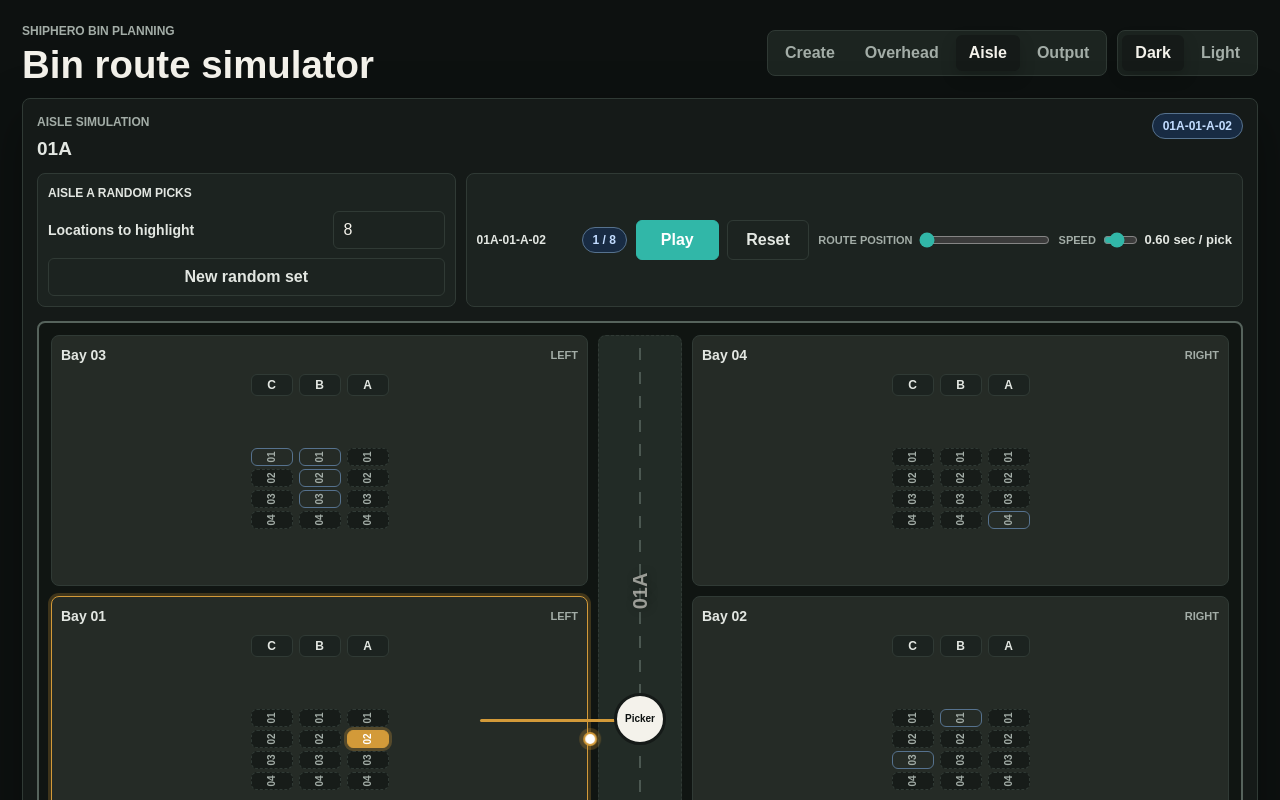
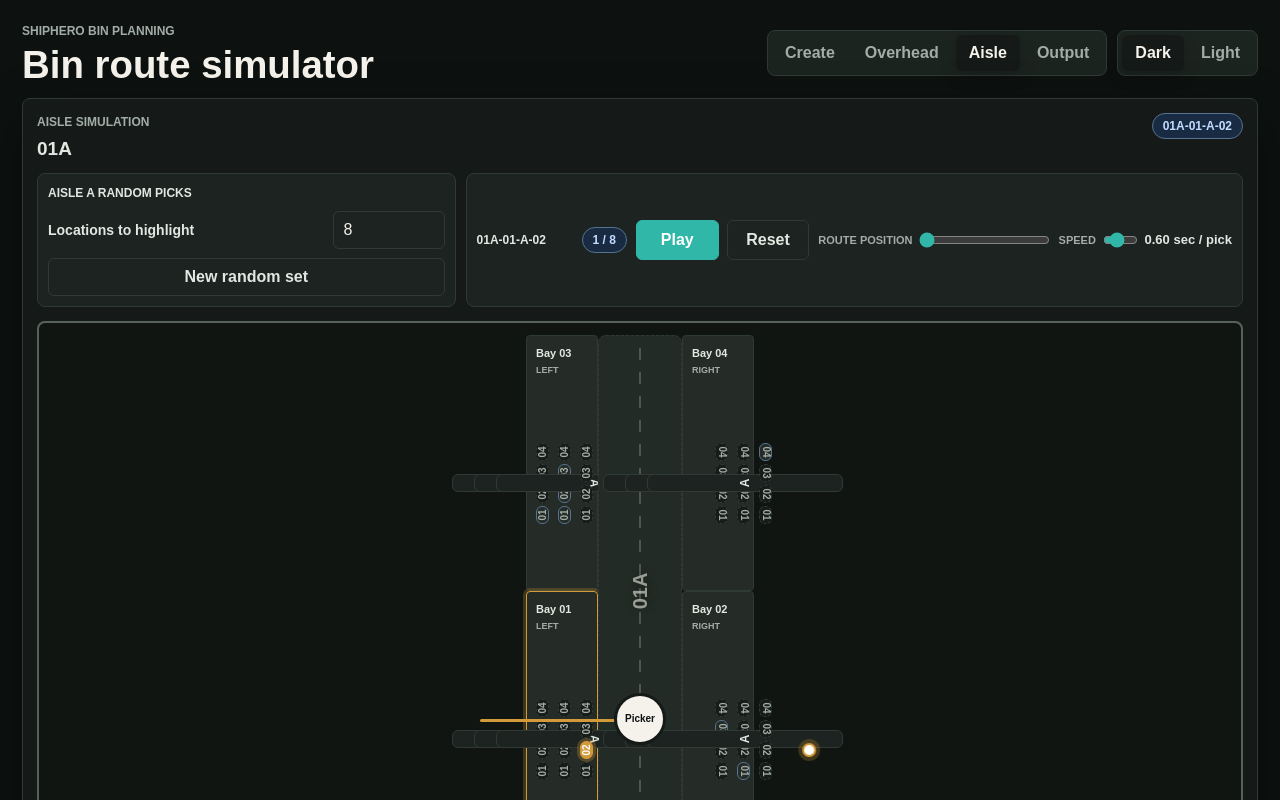
Before and after one commit to mostafa-azimi/bin_location_simulator, a Next.js app: page / in a window 1280 px wide. Both pictures are taken after a click on the button "Aisle". Shown: the top 800 px of the page. Built offline with nearby package versions, Linux system fonts and the light colour scheme.

Commit message:
Refine bay layout scaling

```diff
--- a/app/globals.css
+++ b/app/globals.css
@@ -406,7 +406,7 @@ button:disabled {
 .simulation-controls {
   display: grid;
   gap: 10px;
-  grid-template-columns: minmax(220px, 0.55fr) minmax(520px, 1.45fr);
+  grid-template-columns: minmax(190px, 0.45fr) minmax(190px, 0.45fr) minmax(520px, 1.4fr);
   margin-bottom: 12px;
   overflow-x: auto;
   padding-bottom: 2px;
@@ -432,6 +432,10 @@ button:disabled {
 
 .random-picks-panel {
   min-width: 270px;
+}
+
+.zoom-panel {
+  min-width: 190px;
 }
 
 .playback-panel {
@@ -469,17 +473,27 @@ button:disabled {
 }
 
 .warehouse-scroll {
-  max-height: calc(100vh - 360px);
-  overflow: auto;
+  align-items: flex-start;
+  display: flex;
+  height: min(620px, calc(100vh - 350px));
+  justify-content: center;
+  min-height: 300px;
+  overflow: hidden;
   padding-bottom: 0;
+}
+
+.warehouse-zoom-surface {
+  transform: scale(var(--layout-scale, 1));
+  transform-origin: top center;
 }
 
 .warehouse-outline {
   background: var(--warehouse-shell);
   border: 2px solid var(--line-strong);
   border-radius: 8px;
-  min-width: 760px;
-  padding: 12px;
+  min-width: 0;
+  padding: 10px;
+  width: max-content;
 }
 
 .zone-layout {
@@ -510,16 +524,17 @@ button:disabled {
 .route-grid {
   align-items: stretch;
   display: grid;
-  gap: 8px;
+  gap: 0;
+  justify-content: center;
 }
 
 .warehouse-aisle {
-  background: var(--warehouse);
-  border: 1px solid var(--line);
-  border-radius: 8px;
+  background: transparent;
+  border: 0;
+  border-radius: 0;
   display: grid;
-  gap: 8px;
-  padding: 8px;
+  gap: 0;
+  padding: 0;
 }
 
 .route-aisle {
@@ -559,6 +574,7 @@ button:disabled {
 
 .continuous-route-stack {
   grid-template-columns: 42px 32px 42px;
+  gap: 6px 0;
   justify-content: center;
   position: relative;
 }
@@ -567,12 +583,12 @@ button:disabled {
   align-items: center;
   background: var(--bay-bg);
   border: 1px solid var(--line);
-  border-radius: 6px;
+  border-radius: 3px;
   color: var(--ink-soft);
   display: flex;
   justify-content: center;
   min-height: 72px;
-  min-width: 38px;
+  min-width: 42px;
   padding: 5px 3px;
   text-align: center;
   transition: background 160ms ease, border-color 160ms ease, color 160ms ease;
@@ -707,9 +723,10 @@ button:disabled {
   border: 2px solid var(--line-strong);
   border-radius: 8px;
   display: grid;
-  gap: 10px;
-  grid-template-columns: minmax(210px, 1fr) 84px minmax(210px, 1fr);
+  gap: 0;
+  grid-template-columns: 72px 84px 72px;
   grid-template-rows: repeat(2, minmax(170px, 1fr));
+  justify-content: center;
   min-height: clamp(410px, calc(100vh - 260px), 570px);
   overflow: hidden;
   padding: 12px;
@@ -782,11 +799,11 @@ button:disabled {
   --pick-travel: clamp(92px, 17vw, 230px);
   background: var(--slot-bg);
   border: 1px solid var(--line);
-  border-radius: 8px;
+  border-radius: 4px;
   display: grid;
   gap: 8px;
   grid-template-rows: auto minmax(0, 1fr);
-  min-width: 220px;
+  min-width: 0;
   padding: 9px;
 }
 
@@ -803,10 +820,20 @@ button:disabled {
   min-width: 0;
 }
 
+.aisle-demo-rack .rack-title {
+  align-items: flex-start;
+  flex-direction: column;
+  gap: 2px;
+}
+
 .rack-title span {
   color: var(--ink-soft);
   font-size: 14px;
   font-weight: 760;
+}
+
+.aisle-demo-rack .rack-title span {
+  font-size: 11px;
 }
 
 .rack-title strong {
@@ -815,6 +842,10 @@ button:disabled {
   overflow-wrap: anywhere;
   text-align: right;
   text-transform: uppercase;
+}
+
+.aisle-demo-rack .rack-title strong {
+  font-size: 9px;
 }
 
 .shelf-stack {
@@ -828,7 +859,8 @@ button:disabled {
   align-items: stretch;
   display: grid;
   gap: 5px;
-  grid-template-rows: 22px minmax(0, 1fr);
+  grid-template-areas: "slots label";
+  grid-template-columns: minmax(0, 1fr) 18px;
   min-height: 0;
 }
 
@@ -841,15 +873,31 @@ button:disabled {
   display: flex;
   font-size: 12px;
   font-weight: 760;
+  grid-area: label;
   justify-content: center;
   min-height: 22px;
+  transform: rotate(90deg);
 }
 
 .slot-grid {
   align-content: center;
   display: grid;
   gap: 3px;
+  grid-area: slots;
   min-width: 0;
+}
+
+.side-right .shelf-row {
+  grid-template-areas: "label slots";
+  grid-template-columns: 18px minmax(0, 1fr);
+}
+
+.side-right .shelf-label {
+  transform: rotate(-90deg);
+}
+
+.side-right .slot-number {
+  transform: rotate(90deg);
 }
 
 .slot {
@@ -1226,7 +1274,7 @@ button:disabled {
   }
 
   .simulation-controls {
-    grid-template-columns: minmax(220px, 0.55fr) minmax(520px, 1.45fr);
+    grid-template-columns: minmax(190px, 0.45fr) minmax(190px, 0.45fr) minmax(520px, 1.4fr);
   }
 
   .aisle-visualization .simulation-controls {
@@ -1281,9 +1329,9 @@ button:disabled {
   }
 
   .aisle-demo-layout {
-    grid-template-columns: minmax(150px, 1fr) 62px minmax(150px, 1fr);
+    grid-template-columns: 72px 62px 72px;
     min-height: 520px;
-    overflow: auto;
+    overflow: hidden;
   }
 
   .picker-reach {
--- a/app/page.tsx
+++ b/app/page.tsx
@@ -15,6 +15,10 @@ type SourceMode = "generated" | "uploaded";
 type RoutePattern = "serpentine" | "u-shape";
 type TrackDirection = "up" | "down" | "u-path";
 type ThemeMode = "dark" | "light";
+type ViewportSize = {
+  width: number;
+  height: number;
+};
 
 type LayoutConfig = {
   zones: number;
@@ -64,7 +68,7 @@ type OverheadPathStop = {
 const defaultConfig: LayoutConfig = {
   zones: 1,
   aisles: 3,
-  bays: 8,
+  bays: 4,
   shelves: 3,
   slots: 4,
 };
@@ -72,7 +76,7 @@ const defaultConfig: LayoutConfig = {
 const inputLimits: Record<keyof LayoutConfig, number> = {
   zones: 6,
   aisles: 24,
-  bays: 48,
+  bays: 24,
   shelves: 8,
   slots: 12,
 };
@@ -80,7 +84,7 @@ const inputLimits: Record<keyof LayoutConfig, number> = {
 const labels: Record<keyof LayoutConfig, string> = {
   zones: "Zones",
   aisles: "Aisles",
-  bays: "Bays per aisle",
+  bays: "Bays per side",
   shelves: "Shelves per bay",
   slots: "Slots per shelf",
 };
@@ -104,6 +108,8 @@ const clampNumber = (value: number, min: number, max: number) =>
   Math.max(min, Math.min(max, Number.isFinite(value) ? Math.floor(value) : min));
 
 const pad2 = (value: number) => String(value).padStart(2, "0");
+
+const totalBayCount = (config: LayoutConfig) => config.bays * 2;
 
 function lettersFromNumber(value: number) {
   let n = value;
@@ -232,21 +238,22 @@ function buildOverheadRows(
   routePattern: RoutePattern,
   aisleDirection: "up" | "down",
 ) {
+  const baysPerSide = config.bays;
+  const totalBays = totalBayCount(config);
+
   if (routePattern === "u-shape") {
-    const leftSideCount = Math.ceil(config.bays / 2);
-
-    return Array.from({ length: leftSideCount }, (_, index) => ({
-      leftBay: leftSideCount - index,
+    return Array.from({ length: baysPerSide }, (_, index) => ({
+      leftBay: baysPerSide - index,
       rightBay:
-        leftSideCount + index + 1 <= config.bays
-          ? leftSideCount + index + 1
+        baysPerSide + index + 1 <= totalBays
+          ? baysPerSide + index + 1
           : null,
     }));
   }
 
-  const pairs = Array.from({ length: Math.ceil(config.bays / 2) }, (_, index) => ({
+  const pairs = Array.from({ length: baysPerSide }, (_, index) => ({
     odd: index * 2 + 1,
-    even: index * 2 + 2 <= config.bays ? index * 2 + 2 : null,
+    even: index * 2 + 2 <= totalBays ? index * 2 + 2 : null,
   }));
   const physicalPairs = aisleDirection === "up" ? [...pairs].reverse() : pairs;
 
@@ -304,10 +311,11 @@ function buildOverheadPath(config: LayoutConfig, routePattern: RoutePattern) {
 
 function generateLocations(config: LayoutConfig) {
   const locations: LocationRecord[] = [];
+  const totalBays = totalBayCount(config);
 
   for (let zone = 1; zone <= config.zones; zone += 1) {
     for (let aisle = 1; aisle <= config.aisles; aisle += 1) {
-      for (let bay = 1; bay <= config.bays; bay += 1) {
+      for (let bay = 1; bay <= totalBays; bay += 1) {
         for (let shelf = 1; shelf <= config.shelves; shelf += 1) {
           for (let slot = 1; slot <= config.slots; slot += 1) {
             const parsed = parseLocationName(
@@ -382,7 +390,7 @@ function inferConfig(records: LocationRecord[]): LayoutConfig {
     (max, record) => ({
       zones: Math.max(max.zones, record.zoneIndex),
       aisles: Math.max(max.aisles, record.aisle),
-      bays: Math.max(max.bays, record.bay),
+      bays: Math.max(max.bays, Math.ceil(record.bay / 2)),
       shelves: Math.max(max.shelves, record.shelfIndex),
       slots: Math.max(max.slots, record.slot),
     }),
@@ -638,6 +646,33 @@ function RandomPickControls({
       <button className="ghost-action compact-action" onClick={onRandomize} type="button">
         New random set
       </button>
+    </div>
+  );
+}
+
+function ViewZoomControls({
+  zoom,
+  onZoomChange,
+}: {
+  zoom: number;
+  onZoomChange: (zoom: number) => void;
+}) {
+  return (
+    <div className="toolbar-group zoom-panel">
+      <span className="control-label">View zoom</span>
+      <label className="range-field speed-field">
+        <span>Zoom</span>
+        <input
+          max={3}
+          min={1}
+          onChange={(event) => onZoomChange(Number.parseFloat(event.target.value))}
+          onInput={(event) => onZoomChange(Number.parseFloat(event.currentTarget.value))}
+          step={0.05}
+          type="range"
+          value={zoom}
+        />
+        <strong>{Math.round(zoom * 100)}%</strong>
+      </label>
     </div>
   );
 }
@@ -790,15 +825,19 @@ function OverheadRoute({
   controls,
   config,
   speedMs,
+  zoom,
   routePattern,
   pathStops,
+  viewportSize,
 }: {
   activeIndex: number;
   controls: ReactNode;
   config: LayoutConfig;
   speedMs: number;
+  zoom: number;
   routePattern: RoutePattern;
   pathStops: OverheadPathStop[];
+  viewportSize: ViewportSize;
 }) {
   const activePathStop = pathStops[activeIndex];
   const activeZoneIndex = activePathStop?.zoneIndex ?? 1;
@@ -809,8 +848,25 @@ function OverheadRoute({
   }, [activeIndex, pathStops]);
   const zones = Array.from({ length: config.zones }, (_, index) => index + 1);
   const aisles = Array.from({ length: config.aisles }, (_, index) => index + 1);
+  const totalBays = totalBayCount(config);
+  const naturalAisleWidth = 128;
+  const naturalBayRowHeight = 78;
+  const naturalWidth = Math.max(1, config.aisles) * naturalAisleWidth;
+  const naturalZoneHeight =
+    config.bays * naturalBayRowHeight + (config.zones > 1 ? 36 : 0);
+  const naturalHeight =
+    Math.max(1, config.zones) * naturalZoneHeight + Math.max(0, config.zones - 1) * 12;
+  const availableWidth = Math.max(320, Math.min(1640, viewportSize.width - 68));
+  const availableHeight = Math.max(240, viewportSize.height - 370);
+  const fitScale = Math.min(
+    1,
+    availableWidth / naturalWidth,
+    availableHeight / naturalHeight,
+  );
+  const layoutScale = Number((fitScale * zoom).toFixed(3));
   const simulationStyle = {
     "--glide-ms": `${speedMs}ms`,
+    "--layout-scale": layoutScale,
   } as CSSProperties;
   const renderBay = (
     bay: number | null,
@@ -818,7 +874,7 @@ function OverheadRoute({
     className: string,
     style: CSSProperties,
   ) =>
-    bay && bay <= config.bays ? (
+    bay && bay <= totalBays ? (
       <div className={`warehouse-bay ${className}`} key={key} style={style}>
         <span>Bay {pad2(bay)}</span>
       </div>
@@ -838,6 +894,7 @@ function OverheadRoute({
       {controls}
 
       <div className="warehouse-scroll">
+        <div className="warehouse-zoom-surface">
           <div
             className="warehouse-outline route-outline"
             style={{ "--zone-count": config.zones } as CSSProperties}
@@ -850,7 +907,7 @@ function OverheadRoute({
                   {config.zones > 1 && <div className="zone-label">Zone {zoneLabel}</div>}
                   <div
                     className="route-grid"
-                  style={{ gridTemplateColumns: `repeat(${config.aisles}, minmax(132px, 1fr))` }}
+                    style={{ gridTemplateColumns: `repeat(${config.aisles}, max-content)` }}
                   >
                     {aisles.map((aisle) => {
                       const aisleLabel = lettersFromNumber(aisle);
@@ -944,6 +1001,7 @@ function OverheadRoute({
             })}
           </div>
         </div>
+      </div>
     </section>
   );
 }
@@ -964,7 +1022,7 @@ function RackBay({
   sideLabel: RouteSide;
 }) {
   const shelves = Array.from({ length: config.shelves }, (_, index) => config.shelves - index);
-  const slots = Array.from({ length: config.slots }, (_, index) => index + 1);
+  const slots = Array.from({ length: config.slots }, (_, index) => config.slots - index);
 
   return (
     <div className={`rack-bay side-${sideLabel} ${bay === active?.bay ? "active-bay" : ""}`}>
@@ -974,7 +1032,7 @@ function RackBay({
       </div>
       <div
         className="shelf-stack"
-        style={{ gridTemplateColumns: `repeat(${config.shelves}, minmax(22px, 42px))` }}
+        style={{ gridTemplateColumns: `repeat(${config.shelves}, minmax(16px, 20px))` }}
       >
         {shelves.map((shelf) => (
           <div className="shelf-row" key={`${bay}-${shelf}`}>
@@ -1344,6 +1402,11 @@ export default function Home() {
   const [routePattern, setRoutePattern] = useState<RoutePattern>("serpentine");
   const [randomPickCount, setRandomPickCount] = useState(8);
   const [randomPickSeed, setRandomPickSeed] = useState(1);
+  const [overheadZoom, setOverheadZoom] = useState(1);
+  const [viewportSize, setViewportSize] = useState<ViewportSize>({
+    width: 1280,
+    height: 900,
+  });
 
   const generatedLocations = useMemo(() => generateLocations(config), [config]);
   const uploadedLocations = analysis?.validLocations ?? [];
@@ -1407,6 +1470,20 @@ export default function Home() {
   }, [theme]);
 
   useEffect(() => {
+    const updateViewportSize = () => {
+      setViewportSize({
+        width: window.innerWidth,
+        height: window.innerHeight,
+      });
+    };
+
+    updateViewportSize();
+    window.addEventListener("resize", updateViewportSize);
+
+    return () => window.removeEventListener("resize", updateViewportSize);
+  }, []);
+
+  useEffect(() => {
     if (!isPlaying || !isSimulatorPage || simulationTotal === 0) {
       return;
     }
@@ -1505,15 +1582,23 @@ export default function Home() {
   const simulationControls = ({
     showRandomPickControls,
     showRoutePattern,
+    showZoomControls,
   }: {
     showRandomPickControls: boolean;
     showRoutePattern: boolean;
+    showZoomControls: boolean;
   }) => (
     <div className="simulation-controls">
       {showRoutePattern && (
         <RoutePatternSwitch
           onChange={selectRoutePattern}
           routePattern={routePattern}
+        />
+      )}
+      {showZoomControls && (
+        <ViewZoomControls
+          onZoomChange={setOverheadZoom}
+          zoom={overheadZoom}
         />
       )}
       {showRandomPickControls && (
@@ -1567,11 +1652,14 @@ export default function Home() {
               controls={simulationControls({
                 showRandomPickControls: false,
                 showRoutePattern: true,
+                showZoomControls: true,
               })}
               config={activeConfig}
               pathStops={overheadPath}
               routePattern={routePattern}
               speedMs={speedMs}
+              viewportSize={viewportSize}
+              zoom={overheadZoom}
             />
           </div>
         </div>
@@ -1586,6 +1674,7 @@ export default function Home() {
               controls={simulationControls({
                 showRandomPickControls: true,
                 showRoutePattern: false,
+                showZoomControls: false,
               })}
               config={activeConfig}
               locations={aislePickStops}
```
Lines whose indentation alone changed are shown as unchanged.
